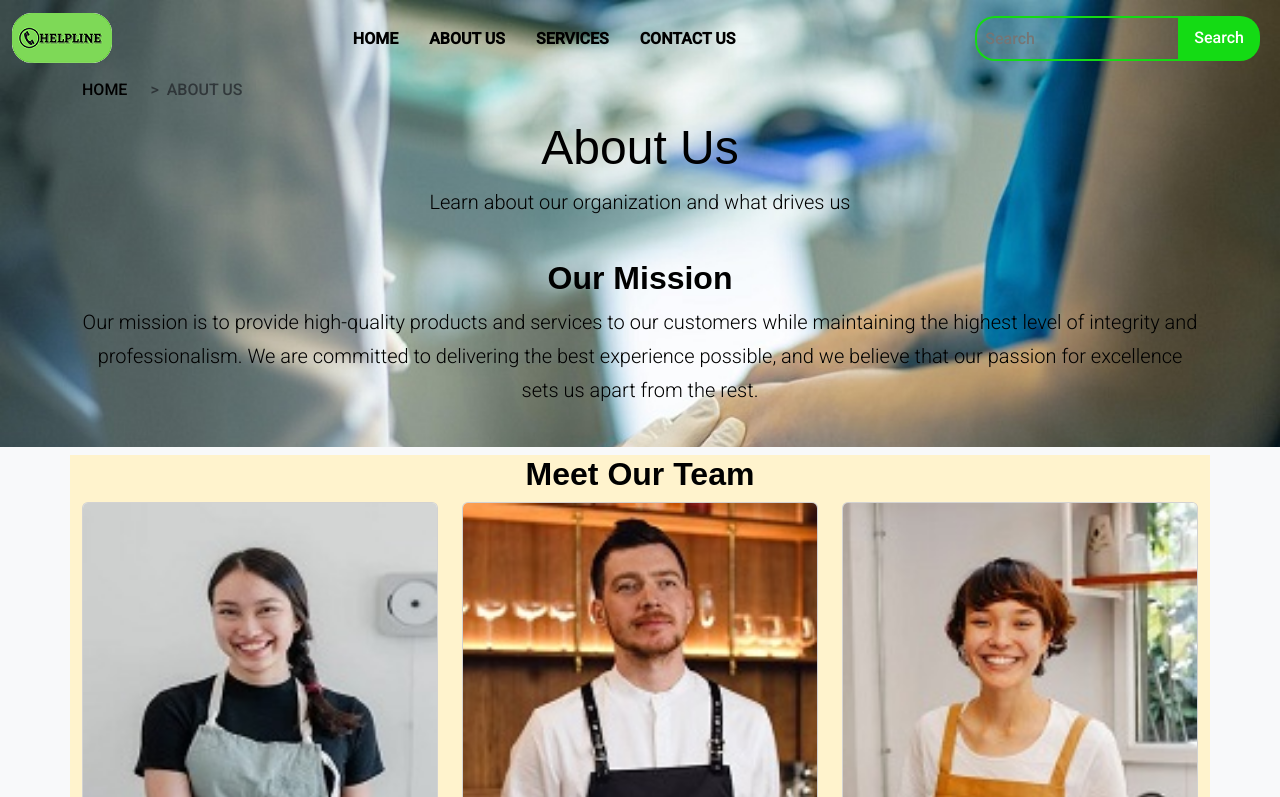
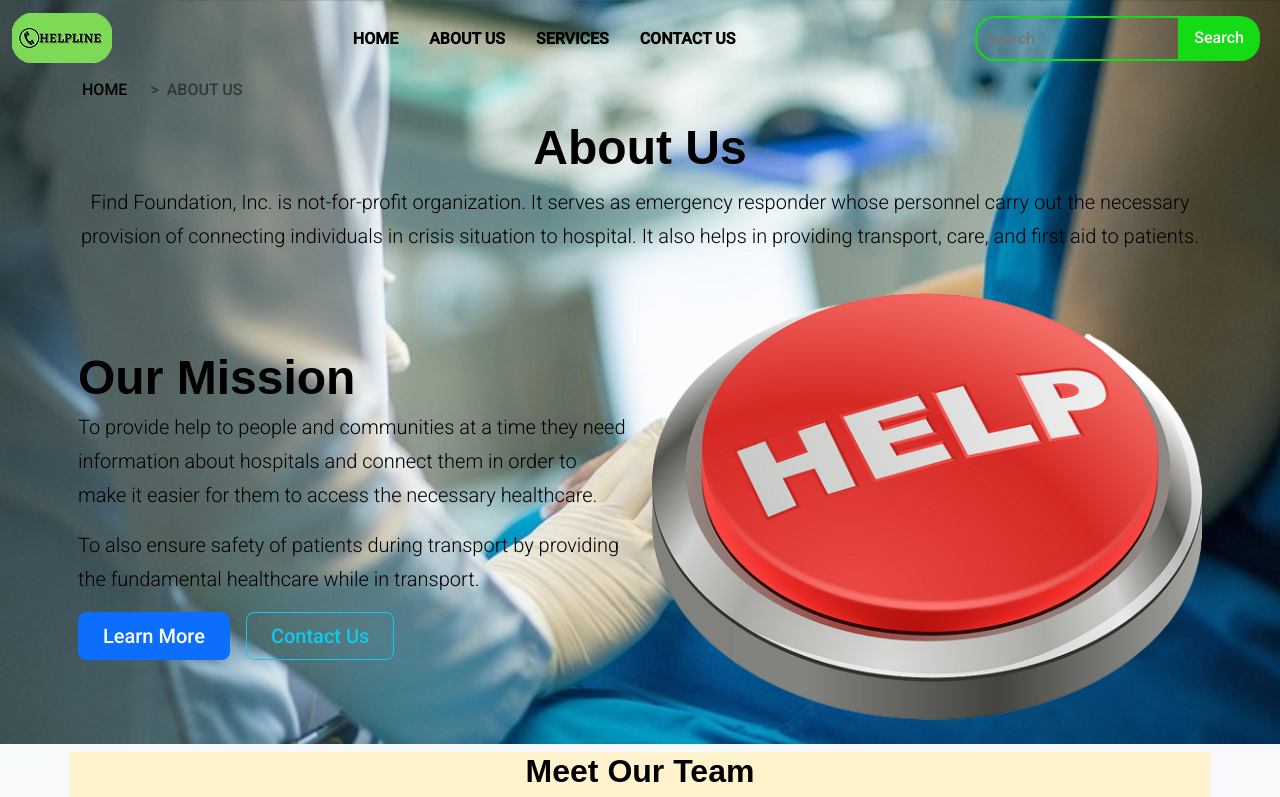
Before and after one commit to tonym1965/mini-project-1, a plain HTML site: page about.html in a window 1280 px wide. Shown: the top 797 px of the page. Drawn offline with nearby package versions, Linux system fonts and the light colour scheme.

Commit message:
Updated html files and new image

```diff
--- a/about.html
+++ b/about.html
@@ -86,25 +86,43 @@
   </div>
 </nav>
 <!--About Us-->
-<!-- Header -->
-<header class="jumbotron jumbotron-fluid text-white text-center">
-  <div class="container">
-    <h2 class="display-5 text-black">About Us</h2>
-    <p class="lead text-black">Learn about our organization and what drives us</p>
+<!--Header-->
+<header class="jumbotron text-center">
+  <div class="container col-lg-12 px-2">
+    <div class="row">
+    <h2 class="display-5 fw-bold text-black">About Us</h2>
+    <p class="lead text-black">Find Foundation, Inc. is not-for-profit organization. It serves as emergency
+      responder whose personnel carry out the necessary provision of connecting individuals in crisis situation
+      to hospital. It also helps in providing transport, care, and first aid to patients. </p>
+    </div>
   </div>
 </header>
-
-<!-- About section -->
-<section class="py-4">
-  <div class="container">
-    <h2 class="text-center">Our Mission</h2>
-    <p class="lead text-center">
-      Our mission is to provide high-quality products and services to our customers while maintaining the highest level of integrity and professionalism. We are committed to delivering the best experience possible, and we believe that our passion for excellence sets us apart from the rest.
-    </p>
-  </div>
-</section>
-</div>
-
+<!--Feature-->
+<section class="py-0">
+  <div class="container col-lg-12 px-2">
+      <div class="row flex-lg-row-reverse align-items-center py-4">
+        <div class="col-10 col-sm-10 col-lg-6">
+          <img src="images/help.png" class="d-block mx-lg-auto img-fluid"
+          alt="Bootstrap Themes"
+          width="600"
+          height="400"
+          loading="lazy">
+        </div>
+        <div class="col-lg-6">
+          <h2 class="display-5 fw-bold lh-1 mb-2">Our Mission</h2>
+          <p class="lead">To provide help to people and communities at a time they need
+            information about hospitals and connect them in order to make it easier for
+            them to access the necessary healthcare.</p>
+          <p class="lead">To also ensure safety of patients during transport by providing the fundamental
+            healthcare while in transport.</p>
+          <div class="d-grid gap-2 d-md-flex justify-content-md-start">
+            <button type="button" class="btn btn-primary btn-lg px-4 me-md-2"><a href="services.html">Learn More</a></button>
+            <button type="button" class="btn btn-outline-info btn-lg px-4"><a href="contact.html">Contact Us</a></button>
+          </div>
+        </div>
+      </div>
+    </div>
+</sectiion>
 <!-- Team section -->
 
 <section class="bg-light py-2">
--- a/style.css
+++ b/style.css
@@ -72,7 +72,7 @@ h1, h2, h3, h4, h5, h6 {
 a {
     color: var(--dark);
     text-decoration: none;
-    transition: all 0.4s linear;
+    transition: all 0.4s ease;
 
 }
 a:hover {
```
Also changed, not shown: contact.html (+1 -1 lines), images/help.png (added).
